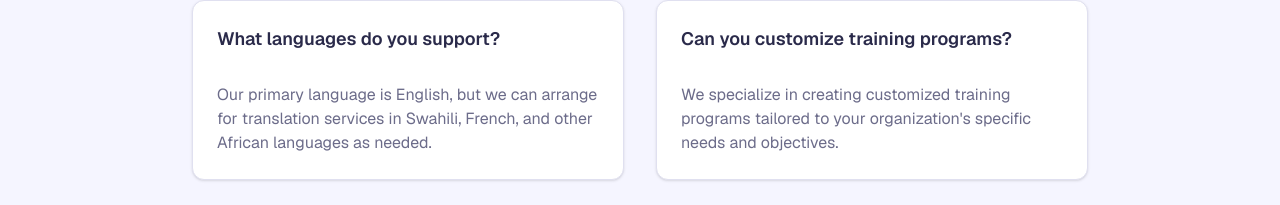
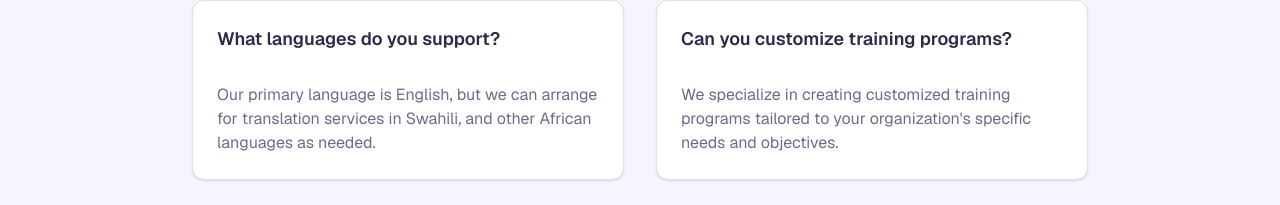
Before and after one commit to charis254/kenya-institute-website, a Next.js app: page /contact in a window 1280 px wide. Shown: the part 2586-2791 px from the top of the page. Built offline with nearby package versions, Linux system fonts and the light colour scheme.

Commit message:
Update page.tsx

```diff
--- a/app/contact/page.tsx
+++ b/app/contact/page.tsx
@@ -365,7 +365,7 @@ export default function ContactPage() {
               </CardHeader>
               <CardContent>
                 <p className="text-muted-foreground">
-                  Our primary language is English, but we can arrange for translation services in Swahili, French, and
+                  Our primary language is English, but we can arrange for translation services in Swahili, and
                   other African languages as needed.
                 </p>
               </CardContent>
```
